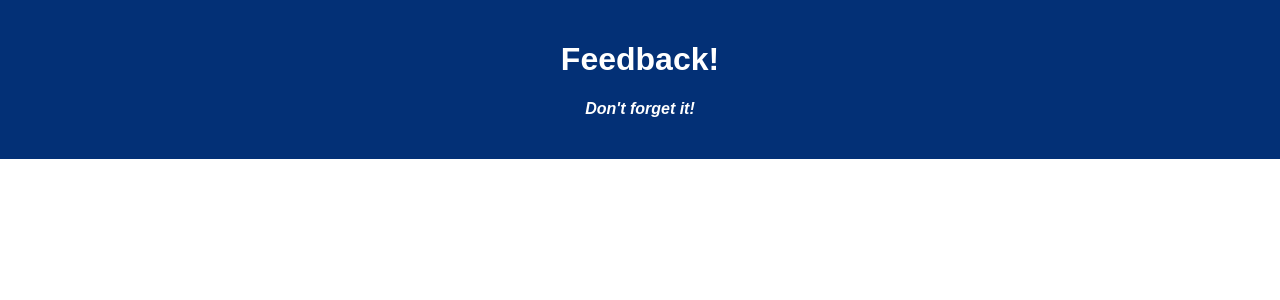
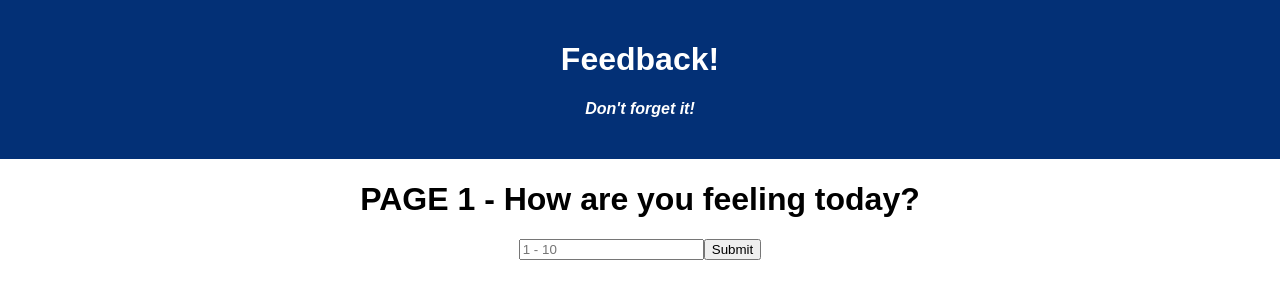
Before and after one commit to chrismochinski/weekend-redux-feedback-loop, a React (Create React App) app: page / in a window 1280 px wide. Shown: the top 300 px of the page. Built offline with nearby package versions, Linux system fonts and the light colour scheme.

Commit message:
p1 feeling sending payload

```diff
--- a/package.json
+++ b/package.json
@@ -9,7 +9,10 @@
     "pg": "^8.2.1",
     "react": "^17.0.1",
     "react-dom": "^17.0.1",
-    "react-scripts": "^4.0.1"
+    "react-redux": "^7.2.5",
+    "react-scripts": "^4.0.1",
+    "redux": "^4.1.1",
+    "redux-logger": "^3.0.6"
   },
   "devDependencies": {
     "nodemon": "^1.18.5"
--- a/src/components/App/App.jsx
+++ b/src/components/App/App.jsx
@@ -1,16 +1,50 @@
-import React from 'react';
+import React, {useState} from 'react';
 import axios from 'axios';
 import './App.css';
+import { useDispatch } from 'react-redux';
 
 function App() {
 
+  //fix page 1
+  const dispatch = useDispatch();
+
+  let [feeling, setFeeling] = useState('')
+
+  const submitFeeling = (event) => {
+    event.preventDefault();
+    dispatch({type: 'ADD_FEELING', payload: feeling})
+  }
+
   return (
+
     <div className='App'>
+
+      {/* TODO move this to header component */}
       <header className='App-header'>
         <h1 className='App-title'>Feedback!</h1>
         <h4>Don't forget it!</h4>
       </header>
+
+
+      {/* FIX page 1/feeling */}
+      <h1>PAGE 1 - How are you feeling today?</h1>
+      <form onSubmit={submitFeeling}>
+        <input onChange={(event) => setFeeling(event.target.value)}
+          value={feeling}
+          type='number'
+          placeholder='1 - 10'
+        />
+        <button type="submit">Submit</button>
+      </form>
+
+
     </div>
+
+
+
+
+
+
   );
 }
 
--- a/src/index.js
+++ b/src/index.js
@@ -3,6 +3,48 @@ import ReactDOM from 'react-dom';
 import './index.css';
 import App from './components/App/App';
 import registerServiceWorker from './registerServiceWorker';
+import { Provider } from 'react-redux';
+import logger from 'redux-logger';
 
-ReactDOM.render(<App />, document.getElementById('root'));
+import { createStore, combineReducers, applyMiddleware } from 'redux';
+
+
+//TODO FEELING P1 REDUCER
+
+const feelingReducer = (state = '', action) => {
+    if (action.type === "ADD_FEELING") {
+        return [action.payload, ...state]
+    }
+    return state;
+}
+
+
+//TODO UNDERSTANDING P2 REDUCER
+
+
+
+//TODO SUPPORT P3 REDUCER
+
+
+
+//TODO COMMENTS P4 REDUCER
+
+
+
+
+const storeInstance = createStore(
+    combineReducers(
+        {
+            feelingReducer,
+        }
+    ),
+    applyMiddleware(logger)
+);
+
+
+ReactDOM.render(
+    <Provider store={storeInstance}>
+        <App />
+    </Provider>
+    , document.getElementById('root'));
 registerServiceWorker();
```
Also changed, not shown: 2 other files (tests, documents, lock files or other folders).
